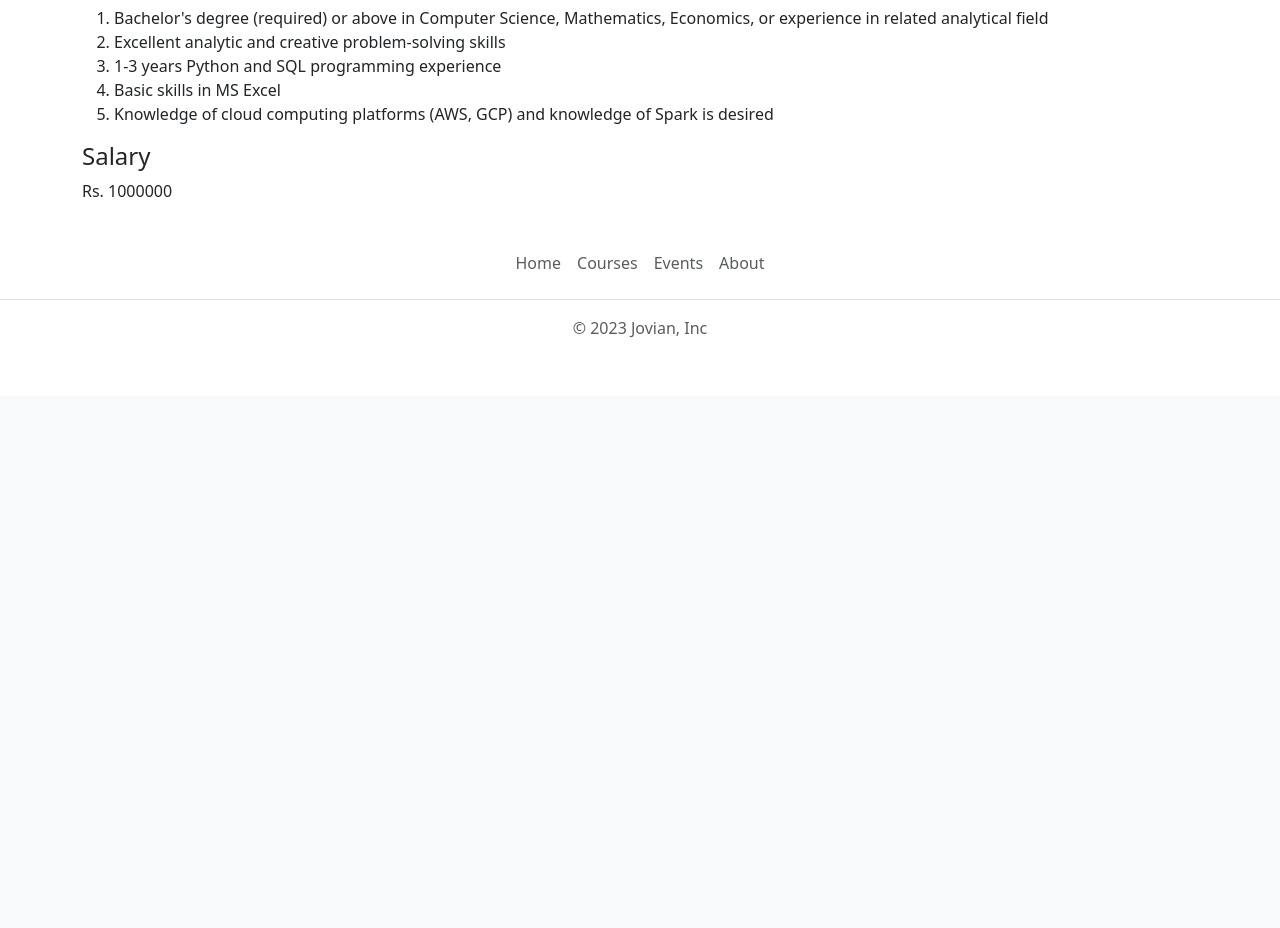
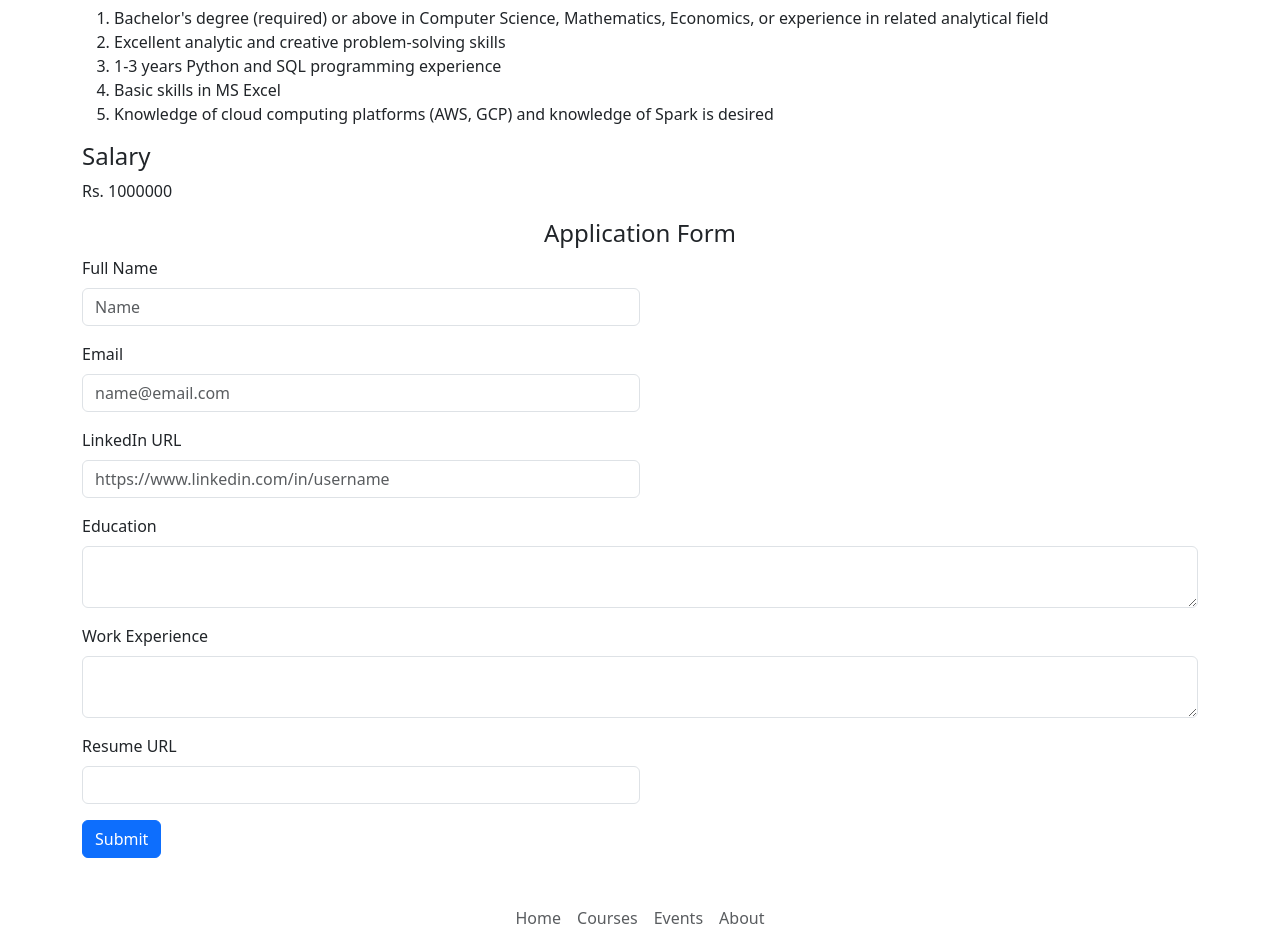
Before and after one commit to Carlos-Mantovani/jovian-careers-website, a Flask app: page /job/1 in a window 1280 px wide. Shown: the part 779-1707 px from the top of the page. Before the commit the page ends 1117 px from the top, so only its background shows below. Run offline with Flask 3, Linux system fonts and the light colour scheme; data comes from the database, SQL or seed files in the repository.

Commit message:
Created form for job applications and stored the information in the database

```diff
--- a/app.py
+++ b/app.py
@@ -1,4 +1,4 @@
-from flask import Flask, render_template, jsonify
+from flask import Flask, render_template, jsonify, request
 import mysql.connector
 from settings import DATABASE_PASSWORD
 
@@ -35,5 +35,16 @@ def show_job(id):
 	except IndexError:
 		return 'Not Found', 404
 
+@app.route('/job/<id>/apply', methods=['POST'])
+def apply_to_job(id):
+	data = request.form
+	cursor.execute('SELECT * FROM jobs WHERE id = %s', (id,))
+	job = cursor.fetchall()[0]
+	cursor.execute('INSERT INTO applications\
+	(job_id, full_name, email, linkedin_url, education, work_experience, resume_url)\
+	VALUES (%s, %s, %s, %s, %s, %s, %s)', (id, data['full_name'], data['email'], data['linkedin_url'], data['education'], data['work_experience'], data['resume_url']))
+	db.commit()
+	return render_template('application_submitted.html', application=data, job=job)
+
 if __name__ == '__main__':
 	app.run(host='0.0.0.0', debug=True)
--- /dev/null
+++ b/templates/application_form.html
@@ -0,0 +1,28 @@
+<h4 class="text-center">Application Form</h4>
+<form action="/job/{{ job.id }}/apply" method="post">
+	<div class="mb-3">
+		<label class="form-label">Full Name</label>
+		<input class="form-control" "type="text" name="full_name" placeholder="Name" style="width: 50%">
+	</div>
+	<div class="mb-3">
+		<label class="form-label">Email</label>
+		<input class="form-control" type="text" name="email" placeholder="name@email.com" style="width: 50%">
+	</div>
+	<div class="mb-3">
+		<label class="form-label">LinkedIn URL</label>
+		<input class="form-control" type="text" name="linkedin_url" placeholder="https://www.linkedin.com/in/username" style="width: 50%">
+	</div>
+	<div class="mb-3">
+		<label class="form-label">Education</label>
+		<textarea class="form-control" type="text" name="education"></textarea>
+	</div>
+	<div class="mb-3">
+		<label class="form-label">Work Experience</label>
+		<textarea class="form-control" type="text" name="work_experience"></textarea>
+	</div>
+	<div class="mb-3">
+		<label class="form-label">Resume URL</label>
+		<input class="form-control" type="text" name="resume_url" style="width: 50%">
+	</div>
+	<button type="submit" class="btn btn-primary">Submit</button>
+</form>
--- a/templates/jobpage.html
+++ b/templates/jobpage.html
@@ -29,6 +29,7 @@
 		</ol>
 		<h4>Salary</h4>
 		<p>{{ job.currency }} {{ job.salary }}</p>
+		{% include "application_form.html" %}
 	</main>
 	{% include "footer.html" %}
 </body>
```
Also changed, not shown: templates/application_submitted.html (added, +32 -0 lines).
